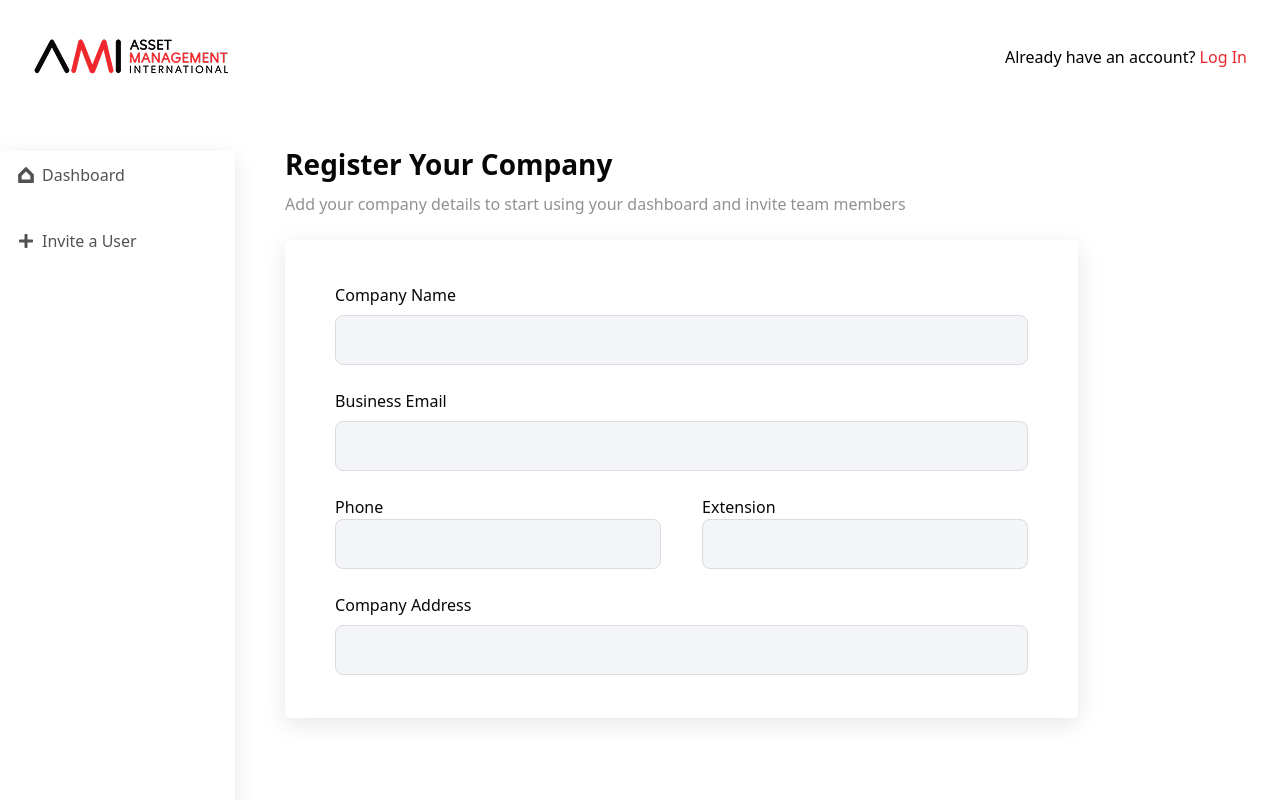
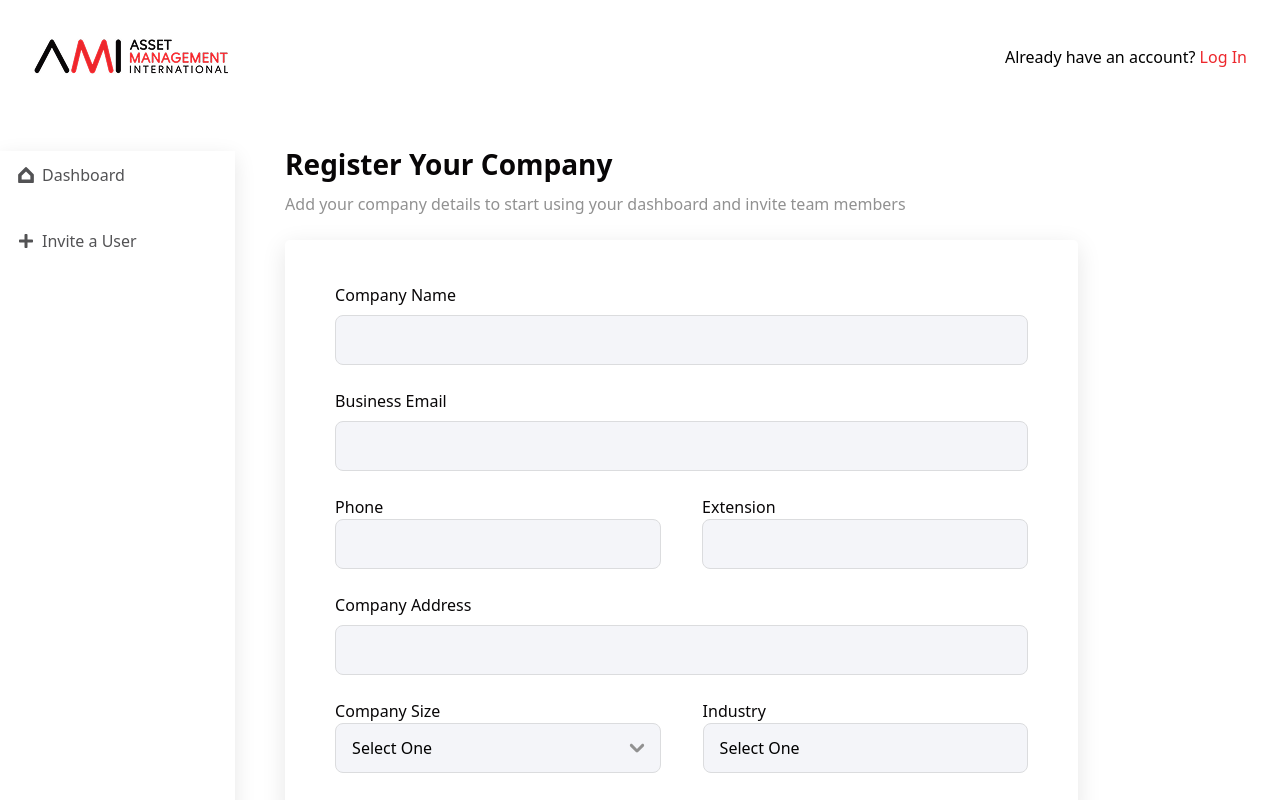
Before and after one commit to arakash-developer/headless, a React (Vite) app: page /companyregistration in a window 1280 px wide. Built offline with nearby package versions, Linux system fonts and the light colour scheme.

Commit message:
Refactor CompanyRegistration component; clean up form field comments and add company size and industry selection

```diff
--- a/src/component/CompanyRegistration.jsx
+++ b/src/component/CompanyRegistration.jsx
@@ -1,4 +1,5 @@
 import React from "react";
+import DownArrow from "../../public/icons/down.svg";
 const FormField = ({
   label,
   value,
@@ -30,10 +31,7 @@ const CompanyRegistration = () => {
         members
       </p>
       <div className="max-w-[793px] py-[43px] px-[50px] bg-[#FFF] rounded-[5px] companyregform">
-        <form
-          className="flex flex-col gap-y-6"
-
-        >
+        <form className="flex flex-col gap-y-6">
           {/* Invitation Code */}
           <FormField
             label="Company Name"
@@ -49,7 +47,6 @@ const CompanyRegistration = () => {
             // value={formData.email || invitation.email}
             // onChange={(val) => setFormData({ ...formData, email: val })}
           />
-
 
           <div className="flex gap-x-[41px]">
             <FormField
@@ -73,6 +70,47 @@ const CompanyRegistration = () => {
             // value={formData.email || invitation.email}
             // onChange={(val) => setFormData({ ...formData, email: val })}
           />
+          <div className="flex gap-x-[42px]">
+            {/* Source */}
+            <div className="w-full">
+              <label className="text-[#080607] text-base font-medium">
+                Company Size
+              </label>
+              <div className="relative cursor-pointer">
+                <select
+                  //   value={formData.source}
+                  //   onChange={(e) =>
+                  //     setFormData({ ...formData, source: e.target.value })
+                  //   }
+                  className="w-full h-[50px] py-3 px-4 border bg-[#F4F5F9] border-[#DBDCDE] rounded-[8px] appearance-none"
+                >
+                  <option value="">Select One</option>
+                  <option value="Referral">Referral</option>
+                  <option value="Event">Event</option>
+                  <option value="Social">Social</option>
+                </select>
+                <img className="absolute top-1/2 -translate-y-1/2 right-[16px]" src={DownArrow} alt="" />
+              </div>
+            </div>
+            {/* Industry */}
+            <div className="w-full">
+              <label className="text-[#080607] text-base font-medium">
+                Industry
+              </label>
+              <select
+                //   value={formData.source}
+                //   onChange={(e) =>
+                //     setFormData({ ...formData, source: e.target.value })
+                //   }
+                className="w-full h-[50px] py-3 px-4 border bg-[#F4F5F9] border-[#DBDCDE] rounded-[8px] appearance-none"
+              >
+                <option value="">Select One</option>
+                <option value="Referral">Referral</option>
+                <option value="Event">Event</option>
+                <option value="Social">Social</option>
+              </select>
+            </div>
+          </div>
         </form>
       </div>
     </div>
```
Also changed, not shown: public/icons/down.svg (added). Lines whose indentation alone changed are shown as unchanged.
